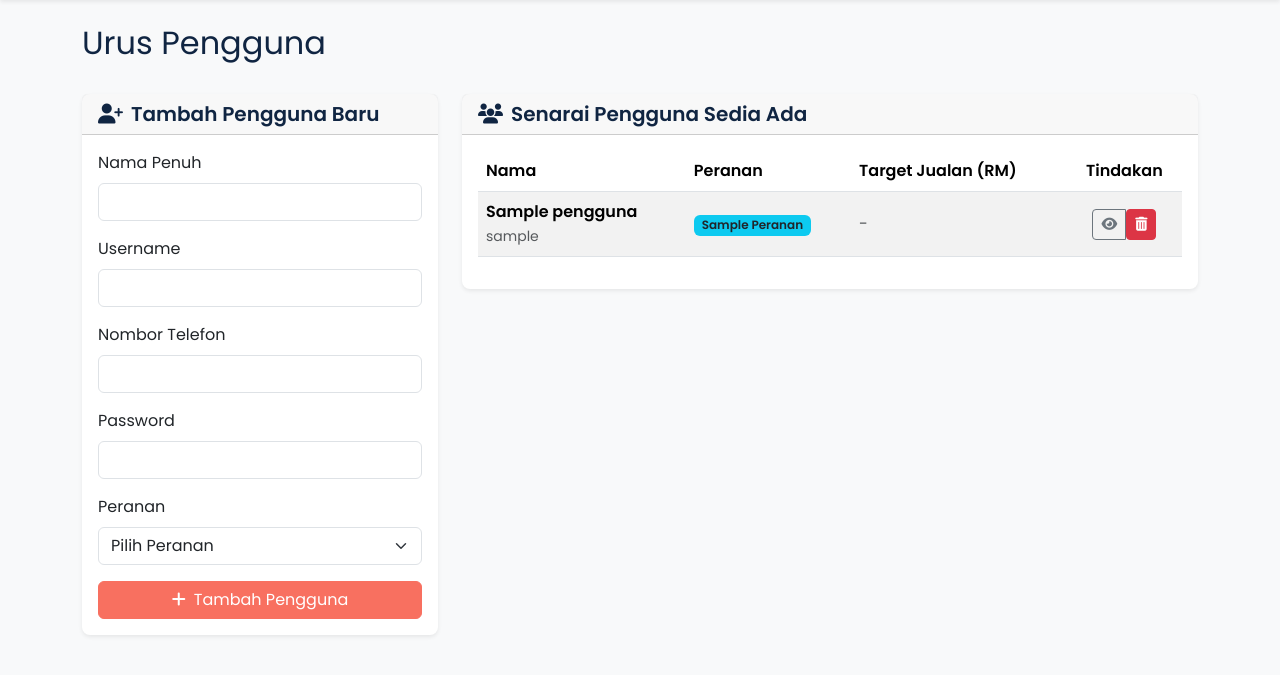
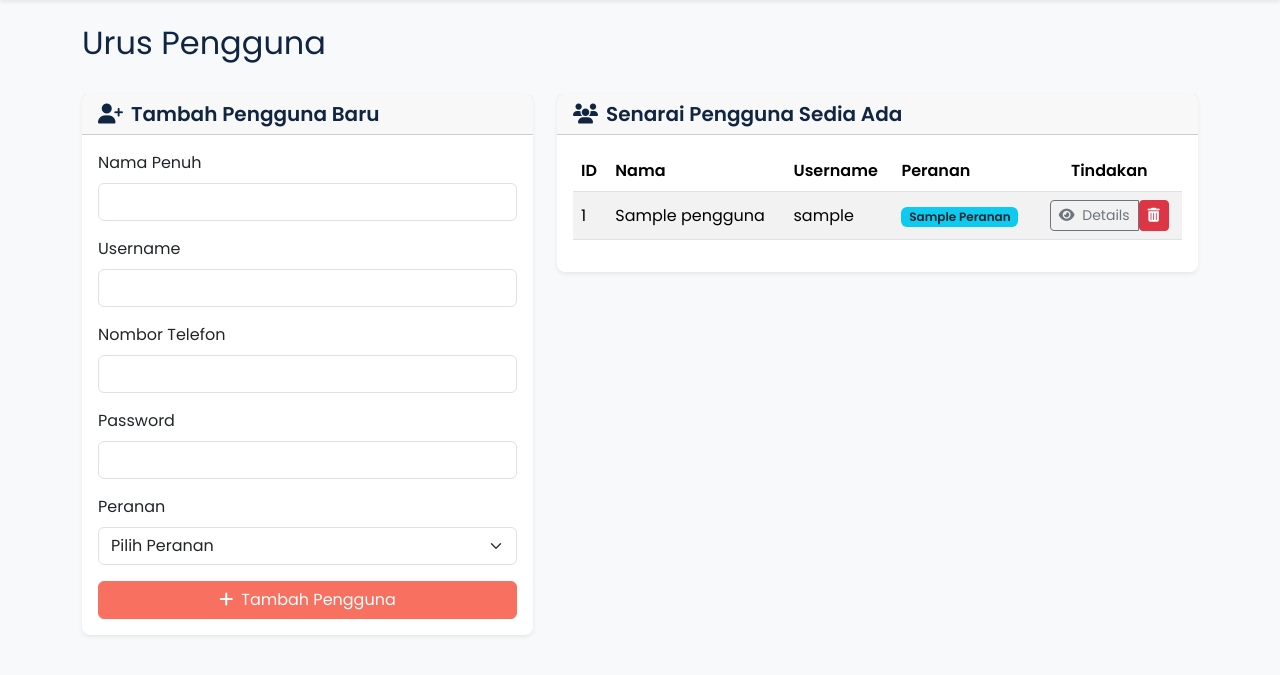
Before and after one commit to diggerdreamco-web/sistem_internal_printing, a Flask app: template templates/tambah_pengguna.html in a window 1280 px wide. Shown: the part 56-731 px from the top of the page. Run offline with Flask 3, Linux system fonts and the light colour scheme; the template is opened without the code that fills it: most values are stand-ins (such as "Sample title", 1, 10 or a date in 2020); some libraries are stand-ins or nearby versions.

```diff
--- a/templates/tambah_pengguna.html
+++ b/templates/tambah_pengguna.html
@@ -8,7 +8,7 @@
 </div>
 
 <div class="row">
-    <div class="col-lg-4 mb-4">
+    <div class="col-lg-5 mb-4">
         <div class="card shadow-sm h-100">
             <div class="card-header">
                 <h5 class="mb-0"><i class="fas fa-user-plus me-2"></i>Tambah Pengguna Baru</h5>
@@ -47,7 +47,7 @@
         </div>
     </div>
 
-    <div class="col-lg-8 mb-4">
+    <div class="col-lg-7 mb-4">
         <div class="card shadow-sm">
             <div class="card-header">
                 <h5 class="mb-0"><i class="fas fa-users me-2"></i>Senarai Pengguna Sedia Ada</h5>
@@ -57,40 +57,29 @@
                     <table class="table table-striped table-hover align-middle">
                         <thead>
                             <tr>
+                                <th>ID</th>
                                 <th>Nama</th>
+                                <th>Username</th>
                                 <th>Peranan</th>
-                                <th>Target Jualan (RM)</th>
                                 <th class="text-center">Tindakan</th>
                             </tr>
                         </thead>
                         <tbody>
                             {% for p in pengguna %}
                             <tr>
-                                <td>
-                                    <strong>{{ p.nama }}</strong><br>
-                                    <small class="text-muted">{{ p.username }}</small>
-                                </td>
+                                <td>{{ p.id }}</td>
+                                <td>{{ p.nama }}</td>
+                                <td>{{ p.username }}</td>
                                 <td><span class="badge bg-info text-dark">{{ p.peranan | title }}</span></td>
-                                <td>
-                                    {% if p.peranan == 'sales' %}
-                                    <form method="POST" action="{{ url_for('kemaskini_target_jualan') }}">
-                                        <div class="input-group input-group-sm">
-                                            <input type="hidden" name="pengguna_id" value="{{ p.id }}">
-                                            <input type="number" step="100" class="form-control" name="target_jualan" value="{{ p.target_jualan or 0 }}" placeholder="0.00">
-                                            <button type="submit" class="btn btn-outline-secondary"><i class="fas fa-save"></i></button>
-                                        </div>
-                                    </form>
-                                    {% else %}
-                                    <span class="text-muted">-</span>
-                                    {% endif %}
-                                </td>
                                 <td class="text-center">
                                     <div class="btn-group">
                                         <button type="button" class="btn btn-outline-secondary btn-sm"
-                                                data-bs-toggle="modal" data-bs-target="#detailPenggunaModal"
+                                                data-bs-toggle="modal"
+                                                data-bs-target="#detailPenggunaModal"
                                                 data-pengguna-id="{{ p.id }}">
-                                            <i class="fas fa-eye"></i>
+                                            <i class="fas fa-eye me-1"></i> Details
                                         </button>
+
                                         {% if p.peranan != 'admin' %}
                                         <form method="POST" action="{{ url_for('padam_pengguna', pengguna_id=p.id) }}" class="d-inline" onsubmit="return confirm('Anda pasti mahu padam pengguna {{ p.username }}?');">
                                             <button type="submit" class="btn btn-danger btn-sm" title="Padam"><i class="fas fa-trash-alt"></i></button>
@@ -111,8 +100,69 @@
 </div>
 
 <div class="modal fade" id="detailPenggunaModal" tabindex="-1" aria-labelledby="detailPenggunaModalLabel" aria-hidden="true">
+    <div class="modal-dialog">
+        <div class="modal-content">
+            <div class="modal-header">
+                <h5 class="modal-title" id="detailPenggunaModalLabel">Detail Pengguna</h5>
+                <button type="button" class="btn-close" data-bs-dismiss="modal" aria-label="Close"></button>
+            </div>
+            <div class="modal-body" id="detailPenggunaBody">
+                </div>
+            <div class="modal-footer">
+                <button type="button" class="btn btn-secondary" data-bs-dismiss="modal">Tutup</button>
+            </div>
+        </div>
     </div>
+</div>
 {% endblock %}
 
+
 {% block scripts_extra %}
+<script>
+document.addEventListener('DOMContentLoaded', function() {
+    const detailPenggunaModal = document.getElementById('detailPenggunaModal');
+
+    detailPenggunaModal.addEventListener('show.bs.modal', function(event) {
+        const button = event.relatedTarget;
+        const penggunaId = button.getAttribute('data-pengguna-id');
+        const modalBody = document.getElementById('detailPenggunaBody');
+        const modalTitle = document.getElementById('detailPenggunaModalLabel');
+
+        modalBody.innerHTML = '<p class="text-center"><i>Memuatkan maklumat...</i></p>';
+        modalTitle.textContent = 'Detail Pengguna';
+
+        fetch(`/get_pengguna_details/${penggunaId}`)
+            .then(response => response.json())
+            .then(data => {
+                if (data.error) {
+                    modalBody.innerHTML = `<p class="text-danger">${data.error}</p>`;
+                } else {
+                    modalTitle.textContent = `Detail untuk ${data.nama}`;
+                    modalBody.innerHTML = `
+                        <dl class="row">
+                            <dt class="col-sm-4">ID Pengguna</dt>
+                            <dd class="col-sm-8">${data.id}</dd>
+
+                            <dt class="col-sm-4">Nama Penuh</dt>
+                            <dd class="col-sm-8">${data.nama}</dd>
+
+                            <dt class="col-sm-4">Username</dt>
+                            <dd class="col-sm-8">${data.username}</dd>
+
+                            <dt class="col-sm-4">Nombor Telefon</dt>
+                            <dd class="col-sm-8">${data.telefon || '-'}</dd>
+
+                            <dt class="col-sm-4">Peranan</dt>
+                            <dd class="col-sm-8"><span class="badge bg-primary">${data.peranan.charAt(0).toUpperCase() + data.peranan.slice(1)}</span></dd>
+                        </dl>
+                    `;
+                }
+            })
+            .catch(error => {
+                modalBody.innerHTML = '<p class="text-danger">Gagal memuatkan data. Sila cuba lagi.</p>';
+                console.error('Error:', error);
+            });
+    });
+});
+</script>
 {% endblock %}
```
